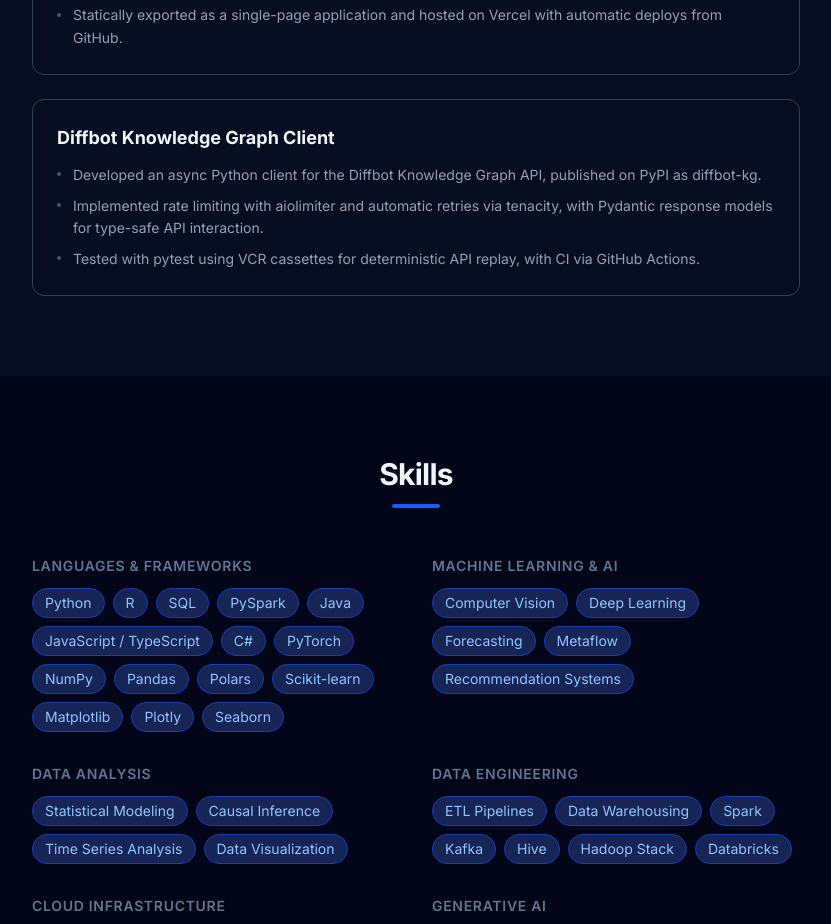
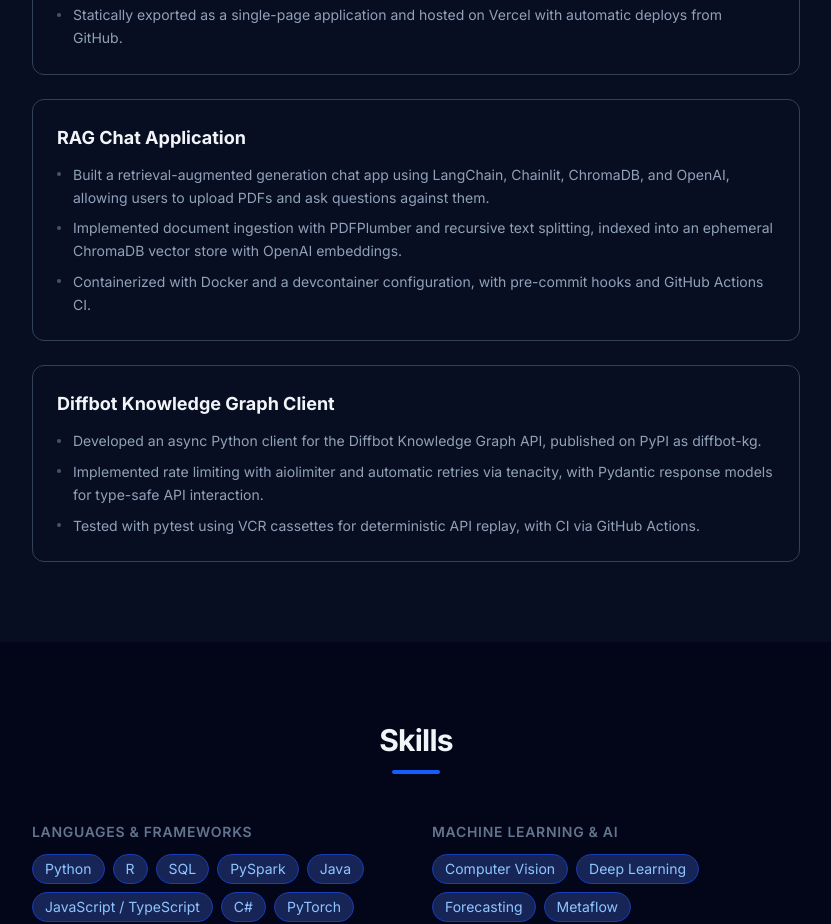
Before and after one commit to brendancsmith/portfolio, a Next.js app: page / in a window 1280 px wide. Shown: the part 4720-5644 px from the top of the page, without its empty margins (224-1055 px from the left). Built offline with nearby package versions, Linux system fonts and the light colour scheme.

Commit message:
Add RAG Chat Application project

```diff
--- a/data/projects.ts
+++ b/data/projects.ts
@@ -25,6 +25,15 @@ export const projects: ProjectEntry[] = [
     ],
   },
   {
+    title: "RAG Chat Application",
+    url: "https://github.com/brendancsmith/simple-rag-chat",
+    bullets: [
+      "Built a retrieval-augmented generation chat app using LangChain, Chainlit, ChromaDB, and OpenAI, allowing users to upload PDFs and ask questions against them.",
+      "Implemented document ingestion with PDFPlumber and recursive text splitting, indexed into an ephemeral ChromaDB vector store with OpenAI embeddings.",
+      "Containerized with Docker and a devcontainer configuration, with pre-commit hooks and GitHub Actions CI.",
+    ],
+  },
+  {
     title: "Diffbot Knowledge Graph Client",
     url: "https://github.com/brendancsmith/diffbot-kg",
     bullets: [
```
